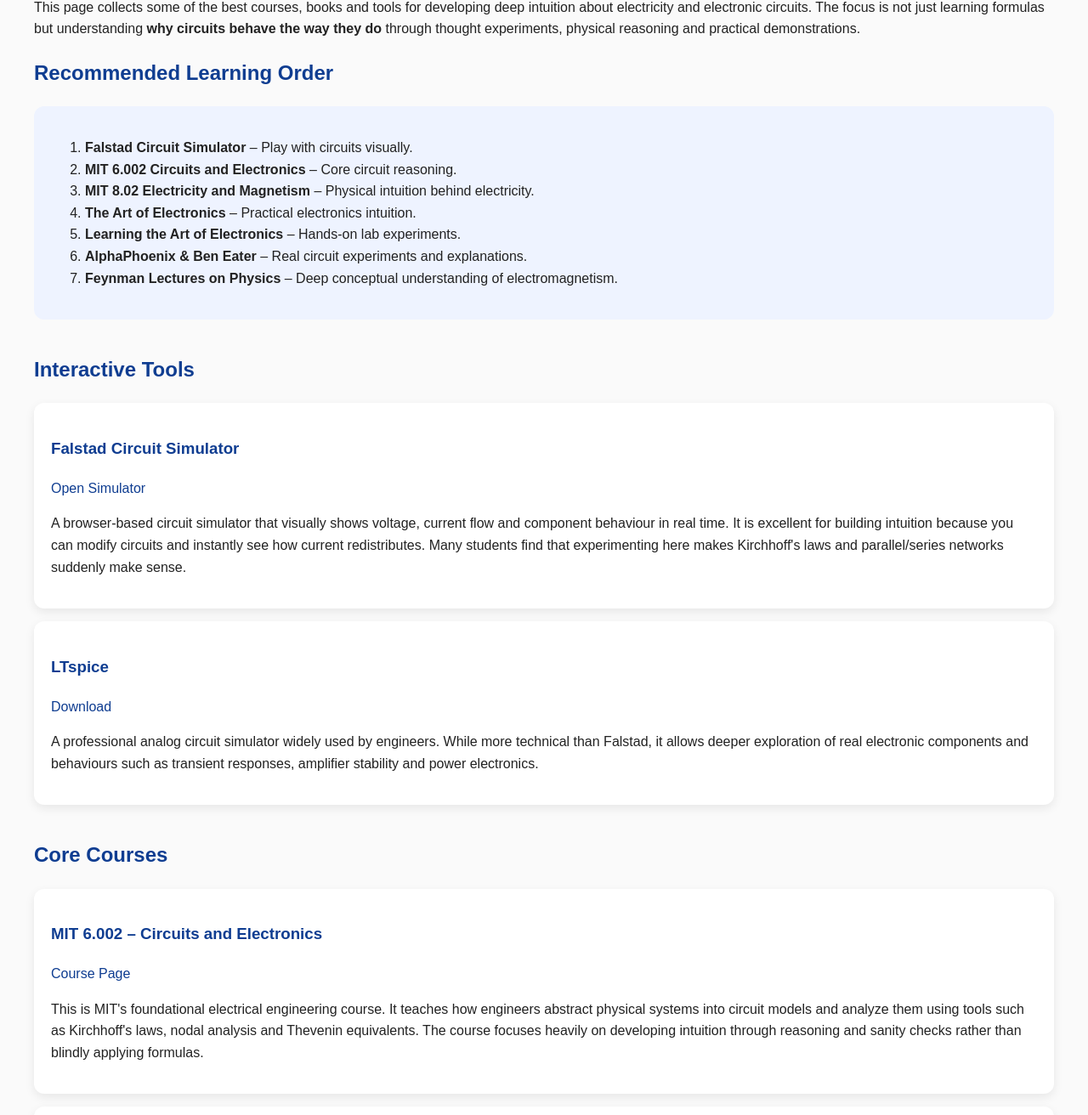
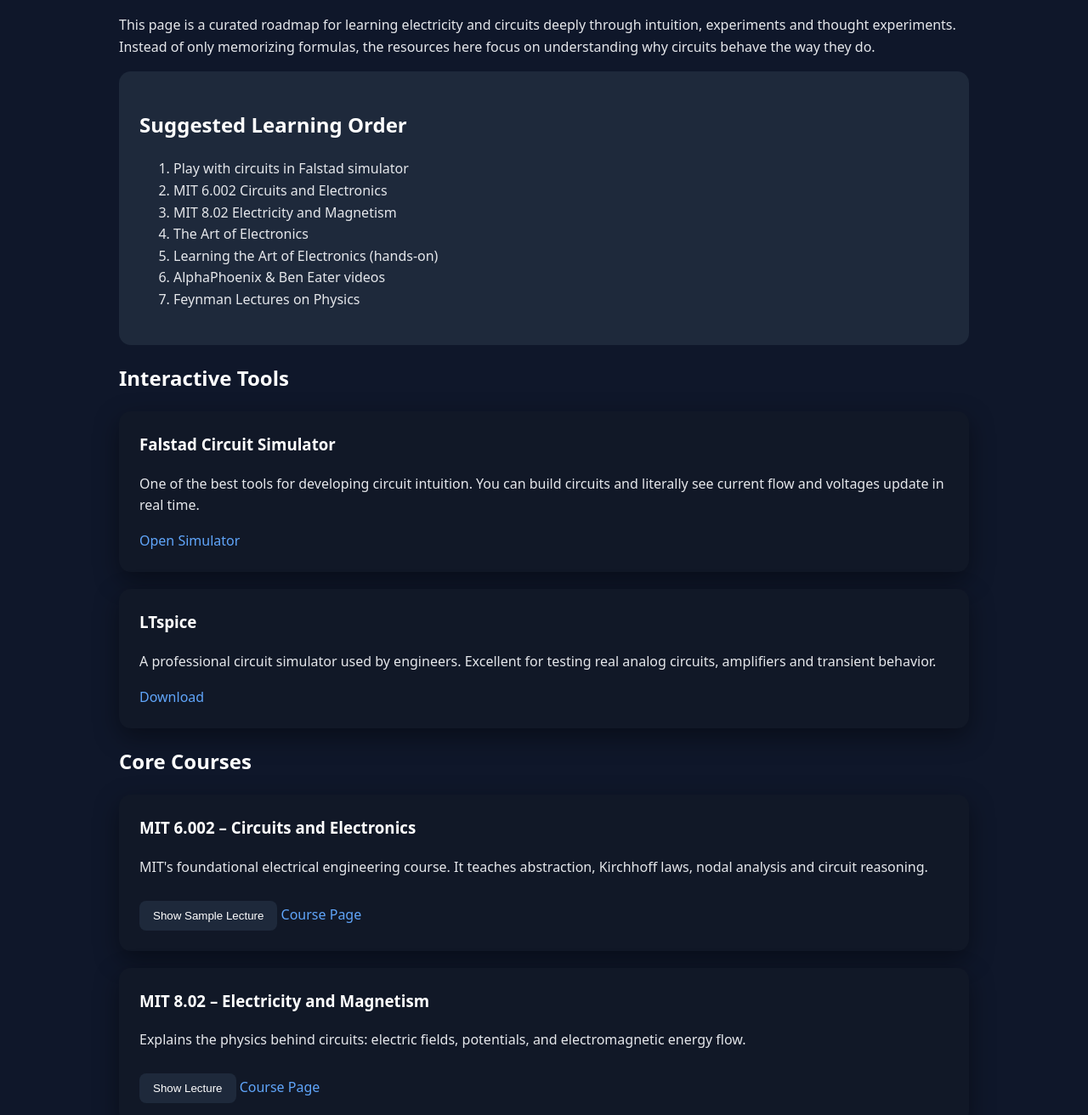
Before and after one commit to greenconda/electronics, a plain HTML site: page index.html in a window 1280 px wide. Shown: the part 117-1429 px from the top of the page at 85% size. Drawn offline with Linux system fonts and the light colour scheme.

Commit message:
Add files via upload

```diff
--- a/index.html
+++ b/index.html
@@ -3,107 +3,248 @@
 <head>
 <meta charset="UTF-8">
 <meta name="viewport" content="width=device-width, initial-scale=1.0">
-<title>Electricity & Circuits Intuition Learning Path</title>
+<title>Electricity & Circuits Intuition Roadmap</title>
 <style>
-body{font-family:Arial,Helvetica,sans-serif;margin:40px;line-height:1.6;background:#fafafa;color:#222}
-h1,h2,h3{color:#0f3d91}
-section{margin-bottom:40px}
-.card{background:white;padding:20px;border-radius:12px;box-shadow:0 4px 12px rgba(0,0,0,0.08);margin-top:15px}
-a{color:#0f3d91;text-decoration:none}
-a:hover{text-decoration:underline}
-.order{background:#eef3ff;padding:20px;border-radius:12px}
-footer{margin-top:60px;font-size:0.9em;color:#555}
+:root{
+--bg:#0f172a;
+--card:#111827;
+--text:#e5e7eb;
+--accent:#60a5fa;
+}
+body{
+margin:0;
+font-family:system-ui,Arial;
+background:var(--bg);
+color:var(--text);
+line-height:1.6;
+padding:40px;
+}
+
+h1,h2,h3{
+color:white;
+}
+
+.container{
+max-width:1000px;
+margin:auto;
+}
+
+.card{
+background:var(--card);
+padding:24px;
+border-radius:14px;
+margin-top:20px;
+box-shadow:0 10px 30px rgba(0,0,0,0.4);
+}
+
+.order{
+background:#1e293b;
+padding:24px;
+border-radius:14px;
+}
+
+.card h3{
+margin-top:0;
+}
+
+a{
+color:var(--accent);
+text-decoration:none;
+}
+
+a:hover{
+text-decoration:underline;
+}
+
+button{
+background:#1e293b;
+color:white;
+border:none;
+padding:10px 16px;
+border-radius:8px;
+cursor:pointer;
+margin-top:10px;
+}
+
+button:hover{
+background:#334155;
+}
+
+.hidden{
+display:none;
+}
+
+iframe{
+width:100%;
+height:420px;
+border:none;
+border-radius:10px;
+margin-top:12px;
+}
+
+footer{
+margin-top:80px;
+opacity:0.7;
+font-size:0.9rem;
+}
 </style>
+
+<script>
+function toggle(id){
+const el=document.getElementById(id)
+el.classList.toggle("hidden")
+}
+</script>
+
 </head>
+
 <body>
+<div class="container">
 
-<h1>Electricity & Circuit Intuition Learning Path</h1>
-<p>This page collects some of the best courses, books and tools for developing deep intuition about electricity and electronic circuits. The focus is not just learning formulas but understanding <b>why circuits behave the way they do</b> through thought experiments, physical reasoning and practical demonstrations.</p>
+<h1>Electricity & Circuits Intuition Roadmap</h1>
+<p>
+This page is a curated roadmap for learning electricity and circuits deeply through intuition, experiments and thought experiments. Instead of only memorizing formulas, the resources here focus on understanding why circuits behave the way they do.
+</p>
 
-<section>
-<h2>Recommended Learning Order</h2>
 <div class="order">
+<h2>Suggested Learning Order</h2>
 <ol>
-<li><b>Falstad Circuit Simulator</b> – Play with circuits visually.</li>
-<li><b>MIT 6.002 Circuits and Electronics</b> – Core circuit reasoning.</li>
-<li><b>MIT 8.02 Electricity and Magnetism</b> – Physical intuition behind electricity.</li>
-<li><b>The Art of Electronics</b> – Practical electronics intuition.</li>
-<li><b>Learning the Art of Electronics</b> – Hands‑on lab experiments.</li>
-<li><b>AlphaPhoenix & Ben Eater</b> – Real circuit experiments and explanations.</li>
-<li><b>Feynman Lectures on Physics</b> – Deep conceptual understanding of electromagnetism.</li>
+<li>Play with circuits in Falstad simulator</li>
+<li>MIT 6.002 Circuits and Electronics</li>
+<li>MIT 8.02 Electricity and Magnetism</li>
+<li>The Art of Electronics</li>
+<li>Learning the Art of Electronics (hands-on)</li>
+<li>AlphaPhoenix & Ben Eater videos</li>
+<li>Feynman Lectures on Physics</li>
 </ol>
 </div>
-</section>
 
-<section>
+
 <h2>Interactive Tools</h2>
+
 <div class="card">
 <h3>Falstad Circuit Simulator</h3>
-<p><a href="https://falstad.com/circuit/" target="_blank">Open Simulator</a></p>
-<p>A browser-based circuit simulator that visually shows voltage, current flow and component behaviour in real time. It is excellent for building intuition because you can modify circuits and instantly see how current redistributes. Many students find that experimenting here makes Kirchhoff's laws and parallel/series networks suddenly make sense.</p>
+<p>
+One of the best tools for developing circuit intuition. You can build circuits and literally see current flow and voltages update in real time.
+</p>
+<a href="https://falstad.com/circuit/" target="_blank">Open Simulator</a>
 </div>
 
 <div class="card">
 <h3>LTspice</h3>
-<p><a href="https://www.analog.com/en/design-center/design-tools-and-calculators/ltspice-simulator.html" target="_blank">Download</a></p>
-<p>A professional analog circuit simulator widely used by engineers. While more technical than Falstad, it allows deeper exploration of real electronic components and behaviours such as transient responses, amplifier stability and power electronics.</p>
+<p>
+A professional circuit simulator used by engineers. Excellent for testing real analog circuits, amplifiers and transient behavior.
+</p>
+<a href="https://www.analog.com/en/design-center/design-tools-and-calculators/ltspice-simulator.html" target="_blank">Download</a>
 </div>
-</section>
 
-<section>
+
 <h2>Core Courses</h2>
+
 <div class="card">
 <h3>MIT 6.002 – Circuits and Electronics</h3>
-<p><a href="https://ocw.mit.edu/courses/6-002-circuits-and-electronics-spring-2007/" target="_blank">Course Page</a></p>
-<p>This is MIT's foundational electrical engineering course. It teaches how engineers abstract physical systems into circuit models and analyze them using tools such as Kirchhoff's laws, nodal analysis and Thevenin equivalents. The course focuses heavily on developing intuition through reasoning and sanity checks rather than blindly applying formulas.</p>
+<p>
+MIT's foundational electrical engineering course. It teaches abstraction, Kirchhoff laws, nodal analysis and circuit reasoning.
+</p>
+
+<button onclick="toggle('mit6002')">Show Sample Lecture</button>
+
+<div id="mit6002" class="hidden">
+<iframe src="https://www.youtube.com/embed/AfQxyVuLeCs"></iframe>
+</div>
+
+<a href="https://ocw.mit.edu/courses/6-002-circuits-and-electronics-spring-2007/" target="_blank">Course Page</a>
 </div>
 
 <div class="card">
 <h3>MIT 8.02 – Electricity and Magnetism</h3>
-<p><a href="https://ocw.mit.edu/courses/8-02-physics-ii-electricity-and-magnetism-spring-2007/" target="_blank">Course Page</a></p>
-<p>This physics course explains the fundamental phenomena behind circuits: electric fields, potentials, current flow and electromagnetic energy. Understanding these ideas provides deeper insight into why circuit laws work.</p>
+<p>
+Explains the physics behind circuits: electric fields, potentials, and electromagnetic energy flow.
+</p>
+
+<button onclick="toggle('mit802')">Show Lecture</button>
+
+<div id="mit802" class="hidden">
+<iframe src="https://www.youtube.com/embed/7bxH0f3c8vA"></iframe>
 </div>
-</section>
 
-<section>
+<a href="https://ocw.mit.edu/courses/8-02-physics-ii-electricity-and-magnetism-spring-2007/" target="_blank">Course Page</a>
+</div>
+
+
 <h2>Books</h2>
+
 <div class="card">
 <h3>The Art of Electronics</h3>
-<p>This classic electronics book teaches practical circuit design and real‑world engineering intuition. Instead of focusing purely on theory, it emphasizes understanding behaviour of components, approximations engineers make and how circuits actually behave in practice.</p>
+<p>
+Considered the best electronics book ever written. Instead of only theory it explains how circuits actually behave in the real world and how engineers think when designing them.
+</p>
 </div>
 
 <div class="card">
 <h3>Learning the Art of Electronics</h3>
-<p>A laboratory companion that provides hands‑on experiments. By building circuits physically, students develop much stronger intuition about voltage, current distribution, noise, component limitations and measurement techniques.</p>
+<p>
+A hands-on lab book with experiments that build intuition by actually building circuits and measuring behavior.
+</p>
 </div>
 
 <div class="card">
 <h3>The Feynman Lectures on Physics</h3>
-<p>Richard Feynman's famous lectures provide deep conceptual explanations of electromagnetism and energy flow in circuits. They help bridge the gap between circuit equations and the physical processes happening in electromagnetic fields.</p>
+<p>
+Richard Feynman's legendary lectures give deep conceptual understanding of electromagnetism and energy flow in circuits.
+</p>
 </div>
-</section>
 
-<section>
-<h2>Video Channels</h2>
+
+<h2>Great Video Channels</h2>
+
 <div class="card">
 <h3>AlphaPhoenix</h3>
-<p>A YouTube channel known for visual demonstrations and clever thought experiments about electricity. It often explains topics like Ohm's law and current flow in intuitive ways that challenge common misconceptions.</p>
+<p>
+Fantastic visual explanations and thought experiments about electricity and electronics.
+</p>
+
+<button onclick="toggle('alpha')">Show Example</button>
+
+<div id="alpha" class="hidden">
+<iframe src="https://www.youtube.com/embed/X_crwFuPht4"></iframe>
+</div>
+
 </div>
 
 <div class="card">
 <h3>Ben Eater</h3>
-<p>Focused on building electronics and computer systems from scratch. His videos provide excellent intuition about digital electronics, signals and how hardware actually works.</p>
+<p>
+Deep explanations of digital electronics, signals and computer hardware built from scratch.
+</p>
+
+<button onclick="toggle('ben')">Show Example</button>
+
+<div id="ben" class="hidden">
+<iframe src="https://www.youtube.com/embed/HyznrdDSSGM"></iframe>
+</div>
+
 </div>
 
 <div class="card">
 <h3>Walter Lewin MIT Lectures</h3>
-<p>These famous MIT physics lectures feature dramatic demonstrations of electromagnetic phenomena and help students visualize electric and magnetic fields.</p>
+<p>
+Legendary MIT physics lectures famous for dramatic demonstrations of electromagnetic phenomena.
+</p>
+
+<button onclick="toggle('lewin')">Show Lecture</button>
+
+<div id="lewin" class="hidden">
+<iframe src="https://www.youtube.com/embed/x1-SibwIPM4"></iframe>
 </div>
-</section>
+
+</div>
+
 
 <footer>
-<p>Created as a personal learning roadmap for building deep intuition about circuits and electricity.</p>
+Built as a personal knowledge hub for mastering electricity and circuit intuition.
 </footer>
 
+</div>
 </body>
 </html>
```
